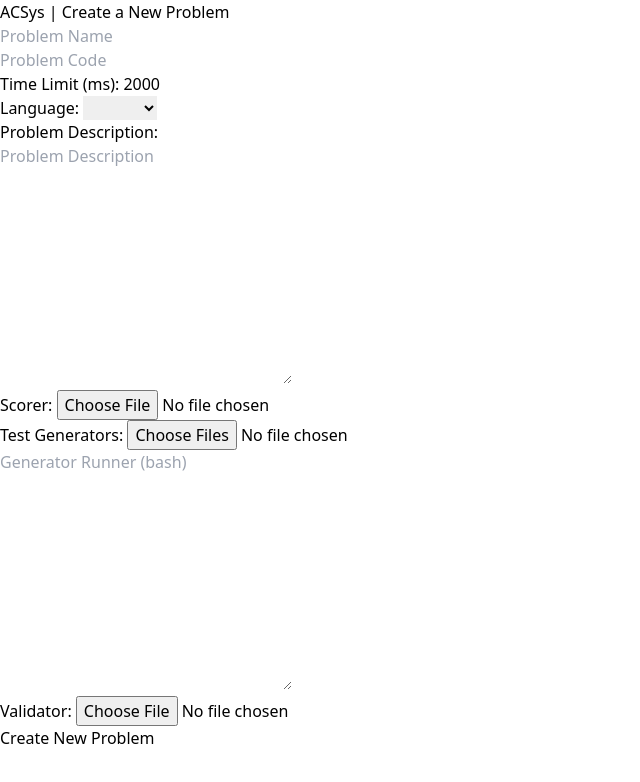
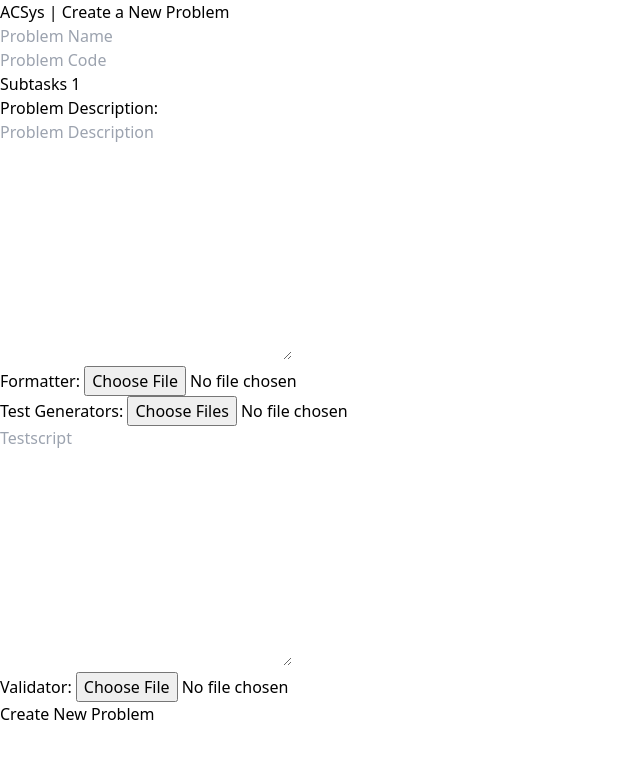
Before and after one commit to smtnhacker/acsys, a SvelteKit app in the folder client/: page /problems/new in a window 1280 px wide. Shown: the top 782 px of the page, without its empty margins (0-640 px from the left). Built offline with nearby package versions, Linux system fonts and the light colour scheme.

Commit message:
feat: add draft backend

```diff
--- a/client/src/routes/problems/new/+page.svelte
+++ b/client/src/routes/problems/new/+page.svelte
@@ -1,26 +1,46 @@
 <script>
     import { goto } from '$app/navigation'
 
-    let scorerInput;
+    let formatterInput;
     let validatorInput;
     let generatorsInput;
 
     let formData = {
       title: '',
       code: '',
-      timeLimit: 2000,
-      language: 'C++',
       description: '',
-      scorer: null,
+      subtasks: 1,
+      model_solution: null,
+      testscript: '',
       generators: [],
-      generatorCode: '',
-      validator: null
+      validator: null,
+      formatter: null
     };
 
-    function handleSubmit(event) {
+    async function handleSubmit(event) {
       event.preventDefault();
-      console.log("Submitted", formData);
-      goto(`/problem/${formData.code}/view`);
+
+      try {
+        console.log("Submitting", formData);
+        const response = await fetch('http://127.0.0.1:8000/new_problem', {
+          method: "POST",
+          headers: {
+            "Content-Type": "application/json"
+          },
+          body: JSON.stringify({ title: "wow", code: "hello" }),
+          mode: "cors"
+        })
+        console.log(await response.json())
+
+        if (response.ok) {
+          goto(`/problem/${formData.code}/view`);
+        } else {
+          console.error("Upload Failed")
+        }
+      } catch (err) {
+        console.error('An error occurred', err)
+      }
+
     }
   </script>
 
@@ -46,25 +66,14 @@
             required
           />
         </label>
-        <label for="timeLimit">
-            Time Limit (ms):
+        <label for="subtasks">
+          Subtasks
           <input
             type="number"
-            name="timeLimit"
-            bind:value={formData.timeLimit}
-            min="100"
-            max="10000"
-          />
-        </label>
-        <label for="language">
-            Language:
-          <select
-            name="language"
-            bind:value={formData.language}
-          >
-            <option value="cpp">C++</option>
-            <option value="python">Python</option>
-          </select>
+            name="subtasks"
+            min="1"
+            max="100"
+            bind:value={formData.subtasks}>
         </label>
         <label for="description">
             <p>Problem Description:</p>
@@ -75,13 +84,13 @@
             bind:value={formData.description}
           ></textarea>
         </label>
-        <label for="scorer">
-            Scorer:
+        <label for="formatter">
+            Formatter:
           <input
             type="file"
-            name="scorer"
-            bind:this={scorerInput}
-            on:change={() => formData.scorer = scorerInput.files[0]}
+            name="formatter"
+            bind:this={formatterInput}
+            on:change={() => formData.formatter = formatterInput.files[0]}
           />
         </label>
         <label for="generators">
@@ -94,12 +103,12 @@
             on:change={() => formData.generators = generatorsInput.files}
           />
         </label>
-        <label for="generatorCode">
+        <label for="testscript">
           <textarea
-            name="generatorCode"
+            name="testscript"
             cols="30" rows="10"
-            placeholder="Generator Runner (bash)"
-            bind:value={formData.generatorCode}
+            placeholder="Testscript"
+            bind:value={formData.testscript}
           ></textarea>
         </label>
         <label for="validator">
```
Also changed, not shown: 1 other file (tests, documents, lock files or other folders).
